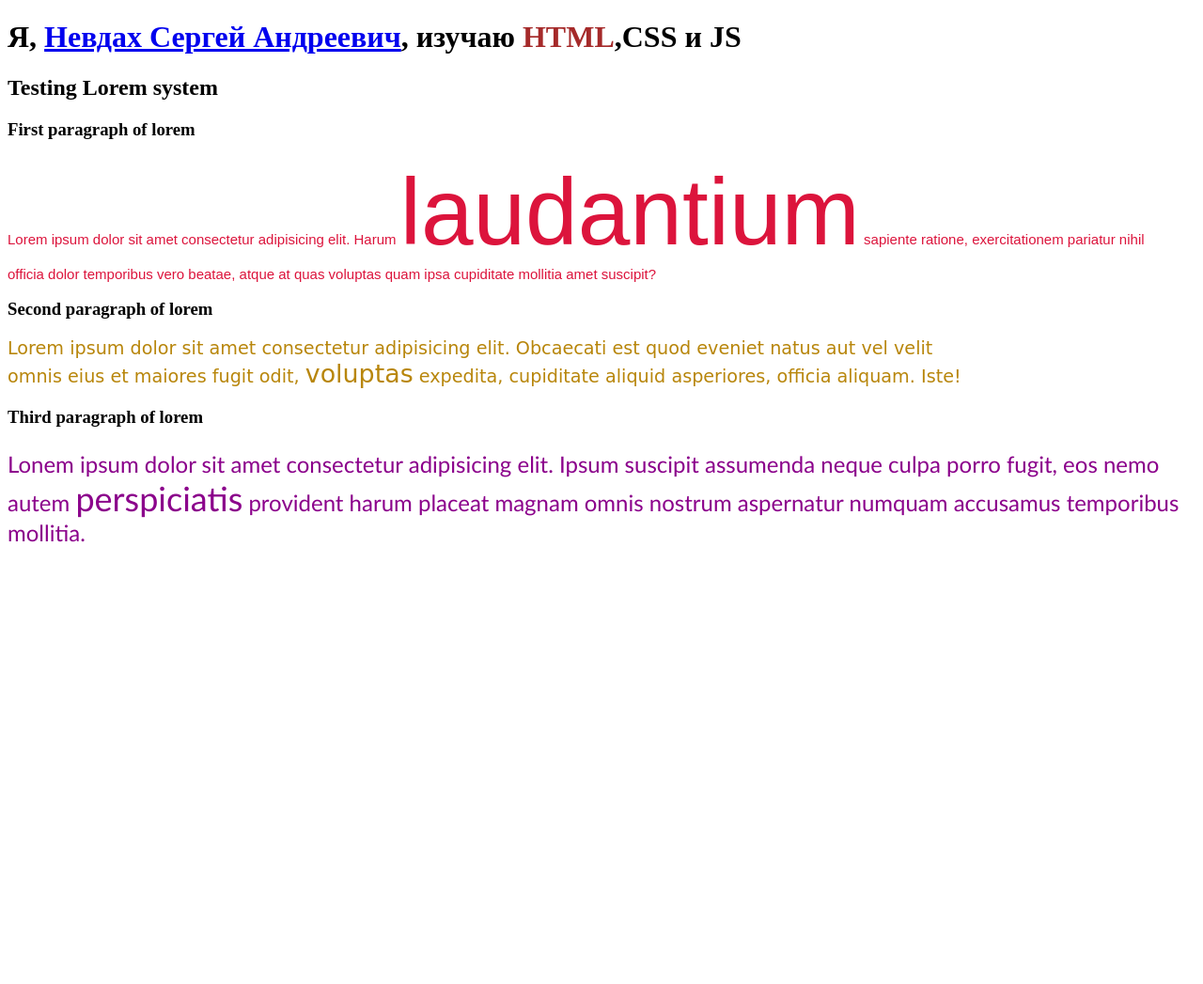
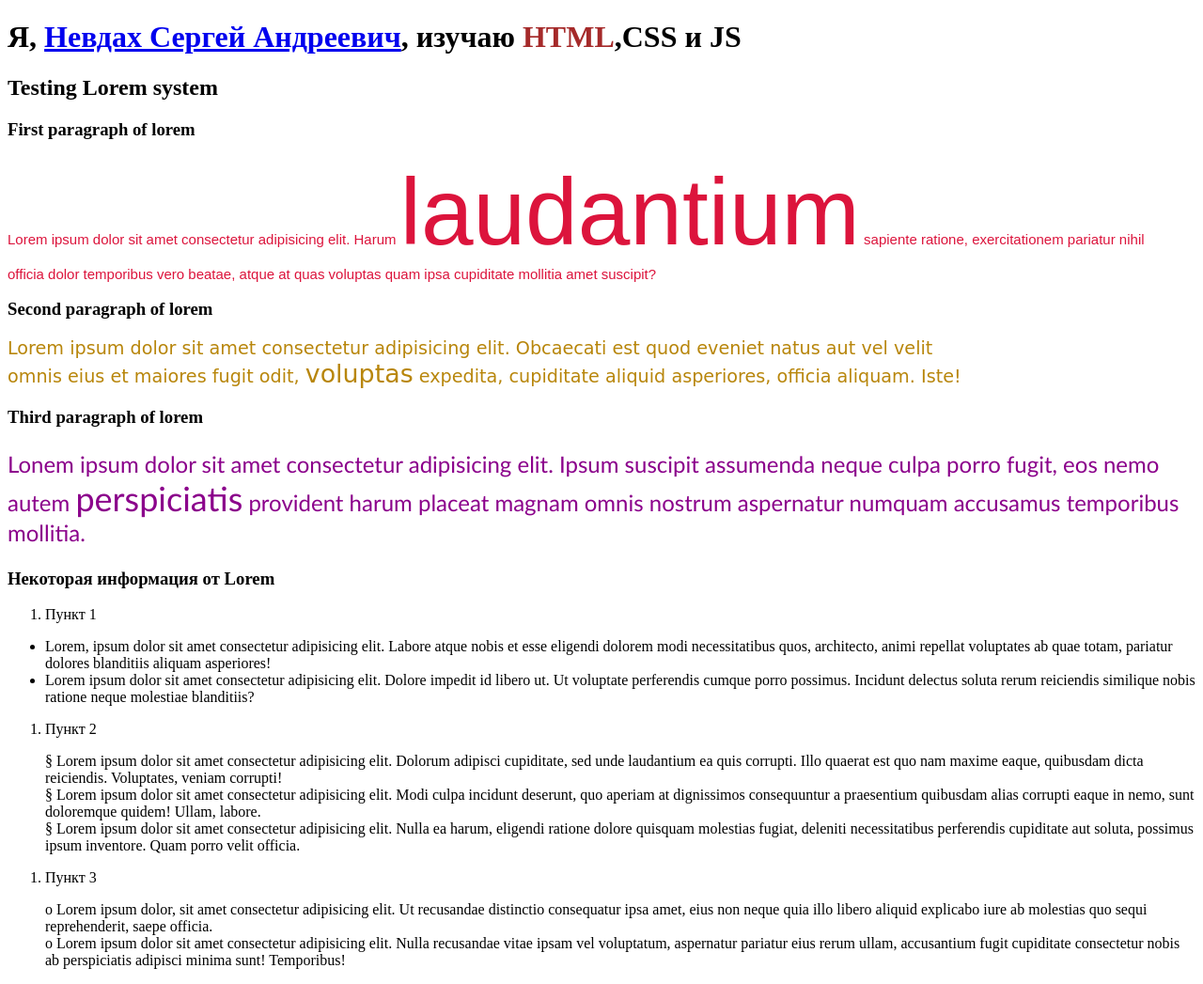
Before and after one commit to usercaps/Homework, a plain HTML site: page index.html in a window 1280 px wide. Shown: the whole page at 94% size. Before the commit the page ends 800 px from the top, so only its background shows below. Drawn offline with Linux system fonts and the light colour scheme.

Commit message:
добавил ul-li-ol и фио на второй странице

```diff
--- a/index.html
+++ b/index.html
@@ -17,5 +17,23 @@
     <h3>Third paragraph of lorem</h3>
     <p class="three-p">Lonem ipsum dolor sit amet consectetur adipisicing elit. Ipsum suscipit assumenda neque culpa porro fugit, eos nemo <br>autem <span class="perspiciatis">perspiciatis</span> provident harum placeat magnam omnis nostrum aspernatur numquam accusamus temporibus mollitia.</p>
 
+<h3>Некоторая информация от Lorem</h3>
+<ol><li>Пункт 1</li></ol>
+<ul>
+    <li>Lorem, ipsum dolor sit amet consectetur adipisicing elit. Labore atque nobis et esse eligendi dolorem modi necessitatibus quos, architecto, animi repellat voluptates ab quae totam, pariatur dolores blanditiis aliquam asperiores!</li>
+    <li>Lorem ipsum dolor sit amet consectetur adipisicing elit. Dolore impedit id libero ut. Ut voluptate perferendis cumque porro possimus. Incidunt delectus soluta rerum reiciendis similique nobis ratione neque molestiae blanditiis?</li>
+</ul>
+<ol><li>Пункт 2</li></ol>
+<ul class="ul-one">
+    <li>Lorem ipsum dolor sit amet consectetur adipisicing elit. Dolorum adipisci cupiditate, sed unde laudantium ea quis corrupti. Illo quaerat est quo nam maxime eaque, quibusdam dicta reiciendis. Voluptates, veniam corrupti!</li>
+    <li>Lorem ipsum dolor sit amet consectetur adipisicing elit. Modi culpa incidunt deserunt, quo aperiam at dignissimos consequuntur a praesentium quibusdam alias corrupti eaque in nemo, sunt doloremque quidem! Ullam, labore.</li>
+    <li>Lorem ipsum dolor sit amet consectetur adipisicing elit. Nulla ea harum, eligendi ratione dolore quisquam molestias fugiat, deleniti necessitatibus perferendis cupiditate aut soluta, possimus ipsum inventore. Quam porro velit officia.</li>
+</ul>
+<ol><li>Пункт 3</li></ol>
+<ul class="ul-two">
+    <li>   Lorem ipsum dolor, sit amet consectetur adipisicing elit. Ut recusandae distinctio consequatur ipsa amet, eius non neque quia illo libero aliquid explicabo iure ab molestias quo sequi reprehenderit, saepe officia.</li>
+    <li>   Lorem ipsum dolor sit amet consectetur adipisicing elit. Nulla recusandae vitae ipsam vel voluptatum, aspernatur pariatur eius rerum ullam, accusantium fugit cupiditate consectetur nobis ab perspiciatis adipisci minima sunt! Temporibus!</li>
+</ul>
+
 </body>
 </html>
--- a/second.css
+++ b/second.css
@@ -7,3 +7,6 @@ font-size: 140%;
 .perspiciatis{
 font-size: 1.5em;
 }
+.name{
+    font-size: 200%;
+}
--- a/style.css
+++ b/style.css
@@ -16,12 +16,18 @@
     color: darkmagenta;
     font-size: 150%;
 }
-.laudantium{
-
+.ul-one{
+    list-style: none;
 }
-.voluptas{
-
+.ul-one > li:before {content: '§ ';
 }
-.perspiciatis{
-
+.ul{
+    list-style: none;
 }
+.ul > li:before {content: '·';
+}
+.ul-two{
+    list-style: none;
+}
+.ul-two > li:before {content: 'o';
+}
```
Also changed, not shown: second.html (+3 -1 lines).
